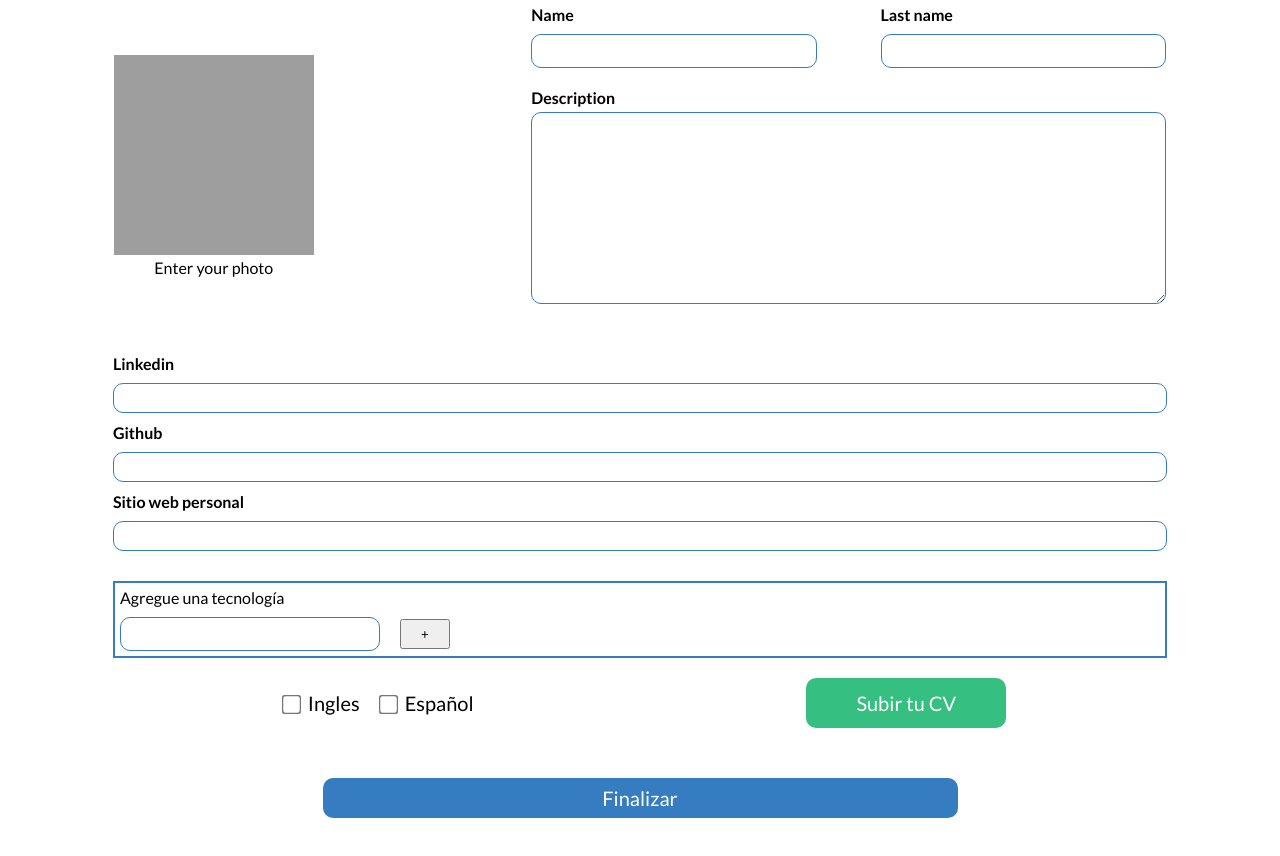
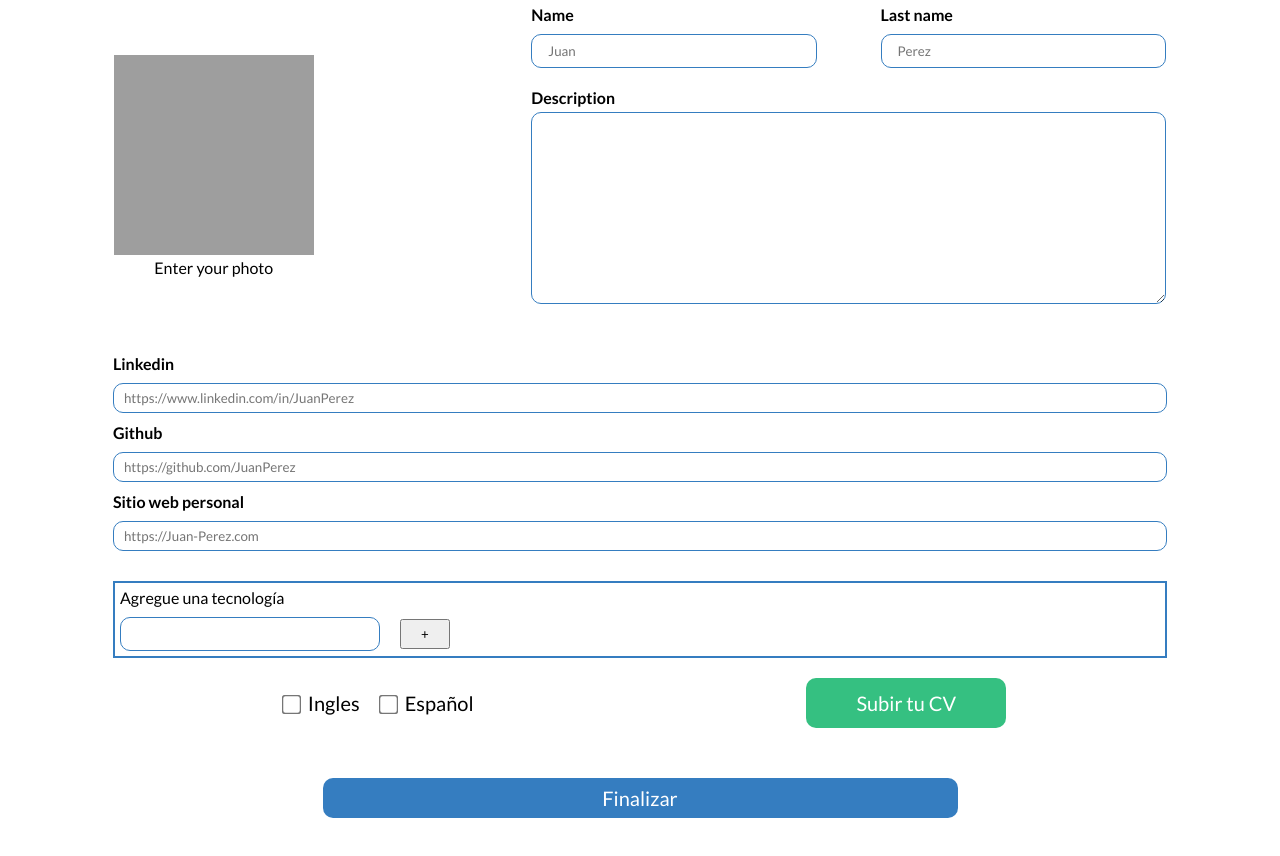
Before and after one commit to Tizianomina/TeamLaunch, a React (Vite) app: page / in a window 1280 px wide. Shown: the top 856 px of the page. Built offline with nearby package versions, Linux system fonts and the light colour scheme; grey boxes are pictures that could not be loaded.

Commit message:
Retocando estilos del perfil

```diff
--- a/src/pages/Pefil.jsx
+++ b/src/pages/Pefil.jsx
@@ -19,7 +19,7 @@ export const Pefil = () => {
                 <label htmlFor="name" className="label-name">
                   Name
                 </label>
-                <input type="text" className="perfil-input-name" id="name" />
+                <input type="text" className="perfil-input-name" id="name" placeholder="Juan"/>
               </div>
 
               <div className="input-group-lastname">
@@ -30,6 +30,7 @@ export const Pefil = () => {
                   type="text"
                   className="perfil-input-lastname"
                   id="lastname"
+                  placeholder="Perez"
                 />
               </div>
             </div>
@@ -56,17 +57,17 @@ export const Pefil = () => {
             <label htmlFor="" className="label-linkedin">
               Linkedin
             </label>
-            <input type="text" className="input-linkedin" />
+            <input type="text" className="input-linkedin" placeholder="https://www.linkedin.com/in/JuanPerez" />
 
             <label htmlFor="" className="labal-Github">
               Github
             </label>
-            <input type="text" className="input-Github" />
+            <input type="text" className="input-Github" placeholder="https://github.com/JuanPerez"/>
 
             <label htmlFor="" className="labal-sitioWeb">
               Sitio web personal
             </label>
-            <input type="text" className="input-sitioWeb" />
+            <input type="text" className="input-sitioWeb" placeholder="https://Juan-Perez.com"/>
           </article>
 
           <article className="perfil-tecnologias">
```
